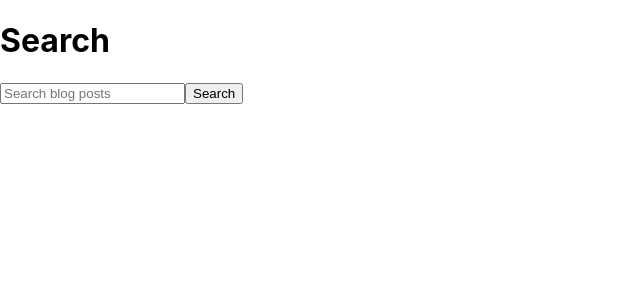
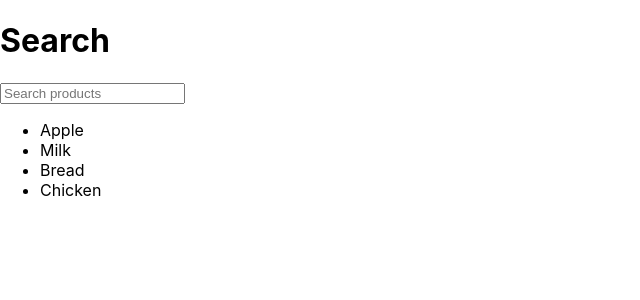
Before and after one commit to HLGitHuber/RecipeHub-Front, a React (Create React App) app in the folder recipe-hub-front/: page /search in a window 1280 px wide. Shown: the top 300 px of the page, without its empty margins (0-640 px from the left). Built offline with nearby package versions, Linux system fonts and the light colour scheme.

Commit message:
working "search as you type"

```diff
--- a/recipe-hub-front/src/Search/Search.js
+++ b/recipe-hub-front/src/Search/Search.js
@@ -1,12 +1,42 @@
-import React from 'react'
+import React, { useState } from 'react'
+import { useLocation } from 'react-router-dom';
 import SearchBar from './Searchbar';
 
-const Search = () => (
-  <div>
-    <h1>Search</h1>
-    <SearchBar />
-  </div>
+const Items = [
+    { id: '1', name: 'Apple' },
+    { id: '2', name: 'Milk' },
+    { id: '3', name: 'Bread' },
+    { id: '4', name: 'Chicken' },
+];
 
-)
+const doSearch = (term, query) => {
+    if(!term)
+        return Items
+
+    return Items.filter(
+        (item) => item.name.toLowerCase().includes(query))
+
+}
+
+const Search = () => {
+
+    const { search } = window.location
+    const query = new URLSearchParams(search).get('q')
+    const [searchQuery, setSearchQuery] = useState(query || '')
+    const returned = doSearch(Items, searchQuery)
+    console.log(query)
+    return (
+
+    <div>
+        <h1>Search</h1>
+        <SearchBar searchQuery={searchQuery} setSearchQuery={setSearchQuery} />
+        <ul>
+            {returned.map(t => (
+                <li key={t.id}>{t.name}</li>
+            ))}
+        </ul>
+    </div>
+
+)}
 
 export default Search;
--- a/recipe-hub-front/src/Search/Searchbar.js
+++ b/recipe-hub-front/src/Search/Searchbar.js
@@ -1,20 +1,26 @@
-import React, {/*{Component}*/} from 'react';
 import '../css/SearchBar.css';
 
-const SearchBar = () => (
-  <form action="/" method="get">
+const SearchBar = ({ searchQuery, setSearchQuery }) => {
+
+    return (
+
+        <form action='/search' method='get'>
+            <div>
                 <label htmlFor='header-search'>
-        <span className='visually-hidden'>Search recipes</span>
+                    <span className='visually-hidden'>Search products</span>
                 </label>
                 <input
+                    value={searchQuery}
+                    onInput={e => setSearchQuery(e.target.value)}
                     type="text"
                     id="header-search"
-        placeholder="Search blog posts"
-        name="s"
+                    placeholder="Search products"
+                    name="q"
                 />
-    <button type="submit">Search</button>
+            </div>
         </form>
 
 )
+}
 
 export default SearchBar;
```
Lines whose indentation alone changed are shown as unchanged.
